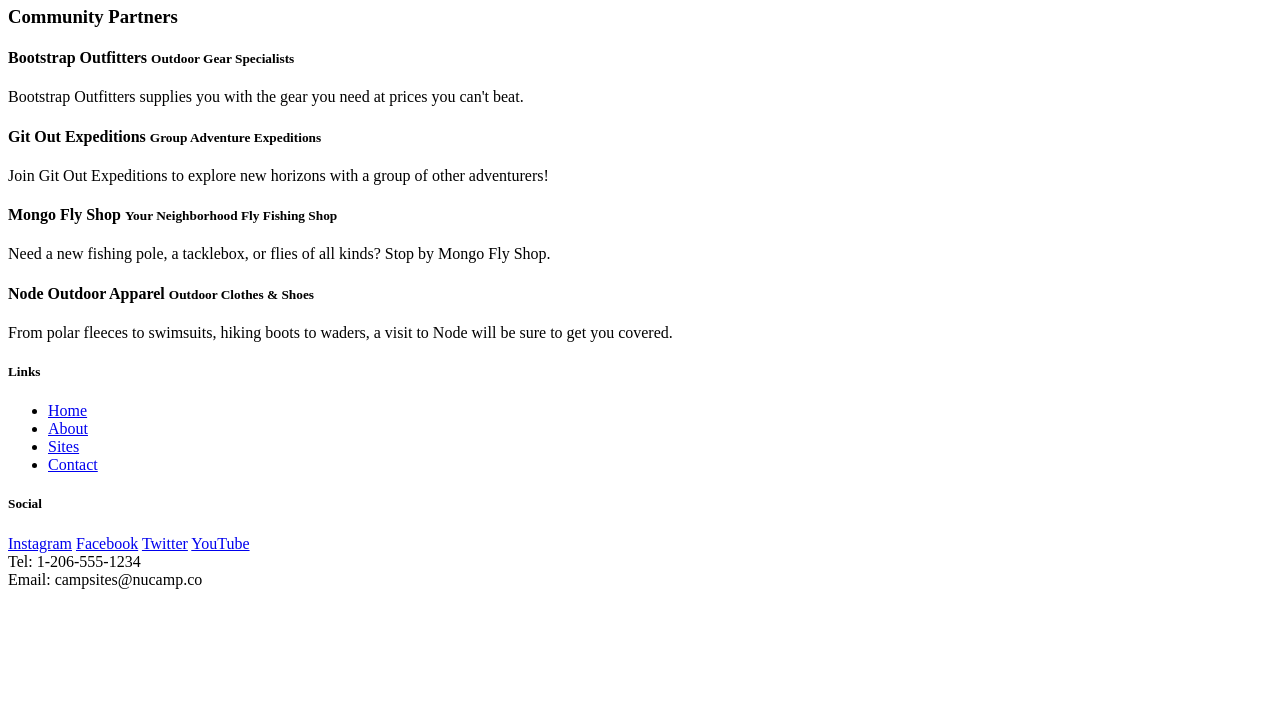
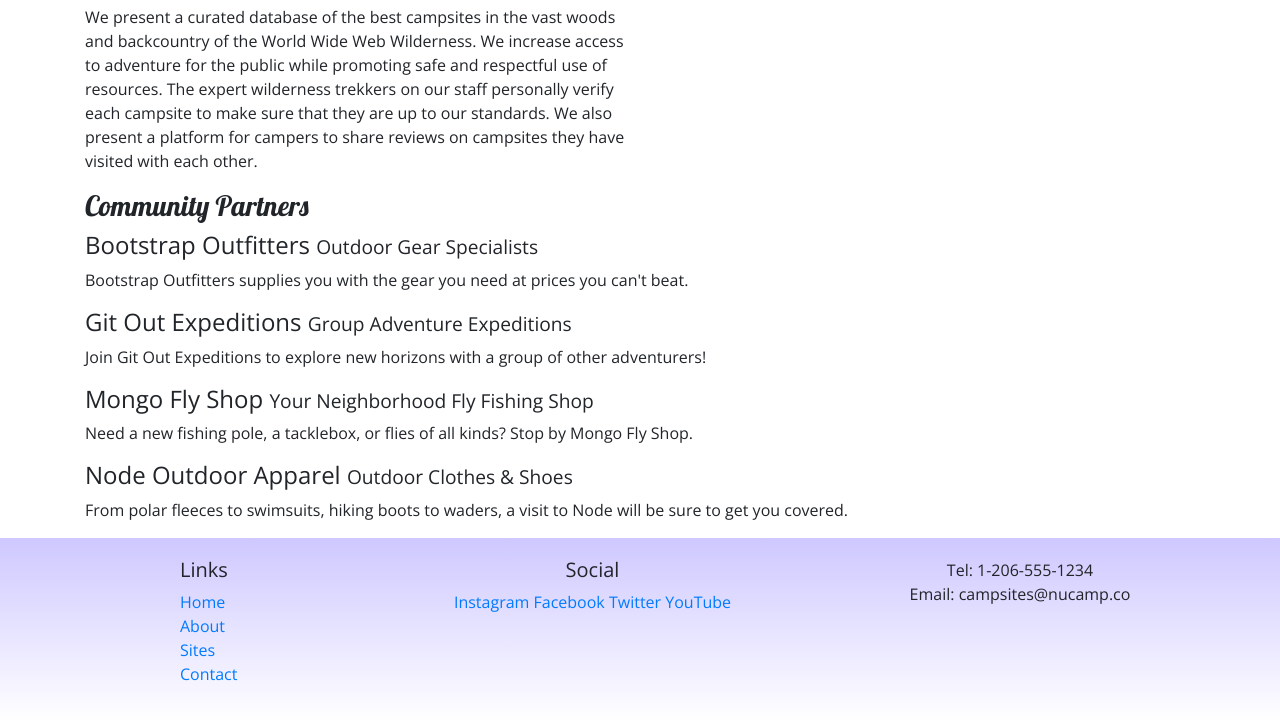
Before and after one commit to Blaine137/Nucamp-BootstrapGrid-project, a website: page aboutus.html in a window 1280 px wide. Shown: the part 302-1024 px from the top of the page. Before the commit the page ends 899 px from the top, so only its background shows below. Drawn offline with nearby package versions, Linux system fonts and the light colour scheme.

Commit message:
added about us page

```diff
--- a/aboutus.html
+++ b/aboutus.html
@@ -5,6 +5,13 @@
     <!-- Required meta tags always come first -->
     <meta charset="utf-8" />
     <meta name="viewport" content="width=device-width, initial-scale=1" />
+
+        <!-- Bootstrap CSS -->
+    <link rel="stylesheet" href="node_modules/bootstrap/dist/css/bootstrap.min.css" />
+
+        <!-- Additional CSS must be placed after Bootstrap CSS -->
+     <link rel="stylesheet" href="https://fonts.googleapis.com/css?family=Lobster|Open+Sans" />
+     <link rel="stylesheet" href="css/styles.css" />
 
     <title>NuCamp: A Better Way To Camp</title>
 </head>
@@ -22,32 +29,32 @@
         </div>
     </header>
 
-    <div>
-        <div>
-            <div>
+    <div class="container">
+        <div class="row">
+            <div class="col">
                <h2>About Us</h2>
                <hr />
             </div>
         </div>
 
-        <div>
-            <div>
+        <div class="row">
+            <div class="col-sm-6">
                 <h3>Our Mission</h3>
                 <p>We present a curated database of the best campsites in the vast woods and backcountry of the World Wide Web Wilderness. We increase access to adventure for the public while promoting safe and respectful use of resources. The expert wilderness trekkers on our staff personally verify each campsite to make sure that they are up to our standards. We also present a platform for campers to share reviews on campsites they have visited with each other.</p>
             </div>
         </div>
 
-        <div>
-            <div>
+        <div class="row">
+            <div class="col">
                 <h3>Community Partners</h3>
                 <h4>Bootstrap Outfitters <small>Outdoor Gear Specialists</small></h4>
-                <p>Bootstrap Outfitters supplies you with the gear you need at prices you can't beat.</p>
+                <p class="d-none d-sm-block">Bootstrap Outfitters supplies you with the gear you need at prices you can't beat.</p>
                 <h4>Git Out Expeditions <small>Group Adventure Expeditions</small></h4>
-                <p>Join Git Out Expeditions to explore new horizons with a group of other adventurers!</p>
+                <p class="d-none d-sm-block">Join Git Out Expeditions to explore new horizons with a group of other adventurers!</p>
                 <h4>Mongo Fly Shop <small>Your Neighborhood Fly Fishing Shop</small></h4>
-                <p>Need a new fishing pole, a tacklebox, or flies of all kinds? Stop by Mongo Fly Shop.</p>
+                <p class="d-none d-sm-block">Need a new fishing pole, a tacklebox, or flies of all kinds? Stop by Mongo Fly Shop.</p>
                 <h4>Node Outdoor Apparel <small>Outdoor Clothes & Shoes</small></h4>
-                <p>From polar fleeces to swimsuits, hiking boots to waders, a visit to Node will be sure to get you covered.</p>
+                <p class="d-none d-sm-block">From polar fleeces to swimsuits, hiking boots to waders, a visit to Node will be sure to get you covered.</p>
             </div>
         </div>
     </div>
@@ -79,6 +86,11 @@
         </div>
     </footer>
 
+        <!-- jQuery must come first, then Popper.js, then the Bootstrap JavaScript plugins.-->
+        <script src="node_modules/jquery/dist/jquery.slim.min.js"></script>
+        <script src="node_modules/popper.js/dist/umd/popper.min.js"></script>
+        <script src="node_modules/bootstrap/dist/js/bootstrap.min.js"></script>
+
 </body>
 
 </html>
```
Also changed, not shown: index.html (+4 -4 lines).
